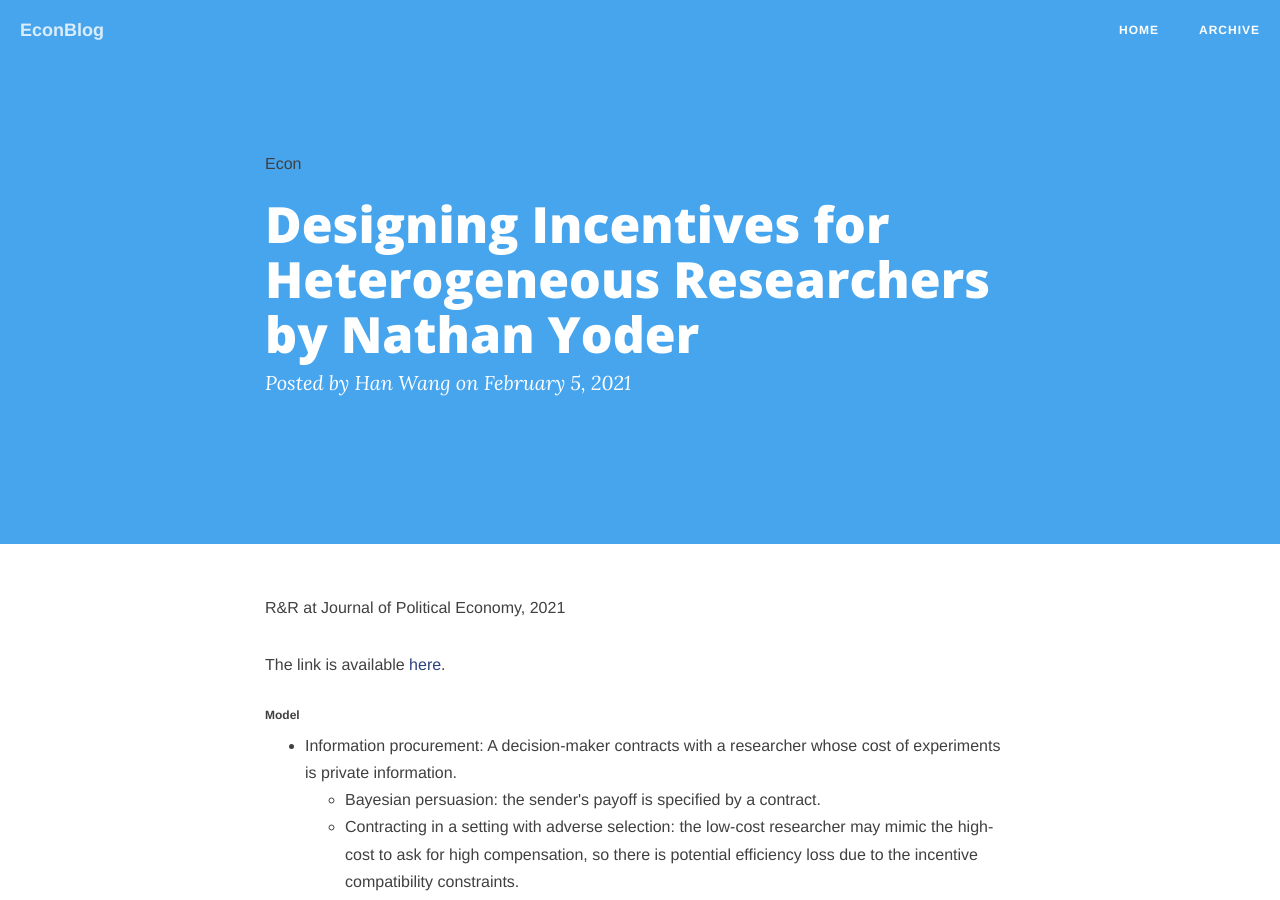
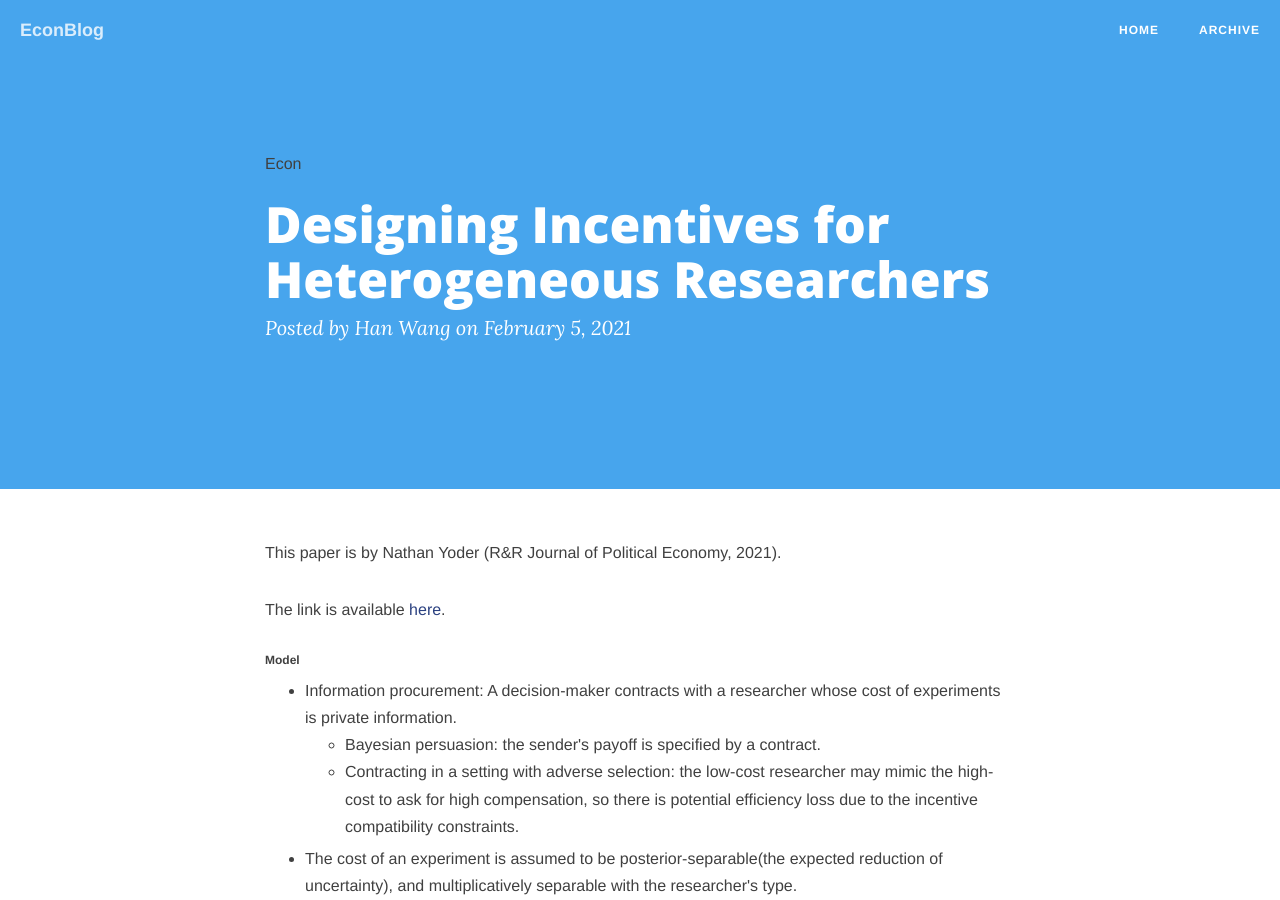
Before and after one commit to hanwangecon/hanwangecon.github.io, a Jekyll site: the page built from _posts/2021-02-05-first-post.md, in a window 1280 px wide and 900 px high. Built offline with Jekyll 4.4.1, drawn with Linux system fonts in a browser that asks for light colours; nearby versions of some CDN libraries; comment, search, counter and statistics services are not loaded.

Commit message:
Update 2021-02-05-first-post.md

```diff
--- a/_posts/2021-02-05-first-post.md
+++ b/_posts/2021-02-05-first-post.md
@@ -2,14 +2,14 @@
 layout: post
 published: true
 comments: false
-title: Designing Incentives for Heterogeneous Researchers by Nathan Yoder
+title: Designing Incentives for Heterogeneous Researchers
 date: 2021-02-05
 categories: blog
 tags: [Econ]
 description: The first post!
 math: true
 ---
-R&R at Journal of Political Economy, 2021
+This paper is by Nathan Yoder (R&R Journal of Political Economy, 2021).
 
 The link is available [here](https://papers.ssrn.com/sol3/papers.cfm?abstract_id=3154143).
 
```
